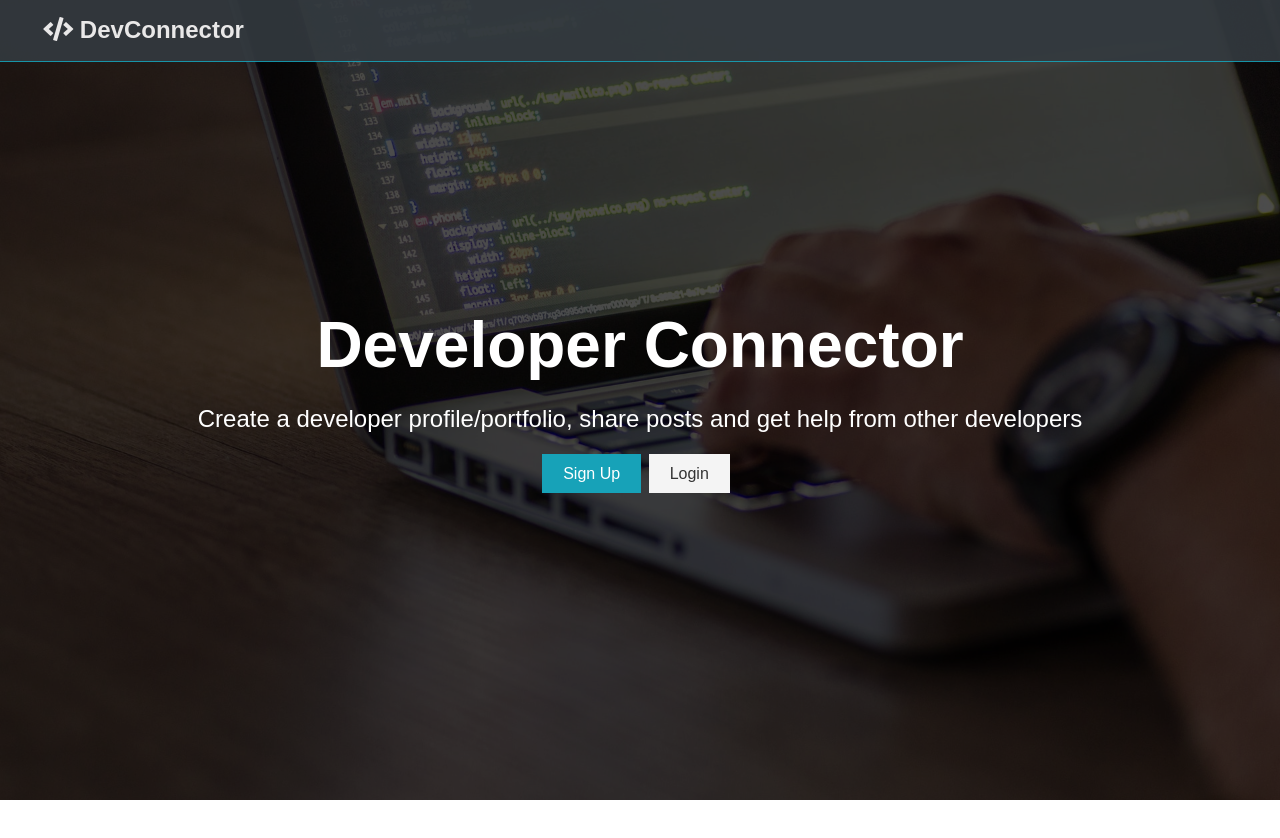
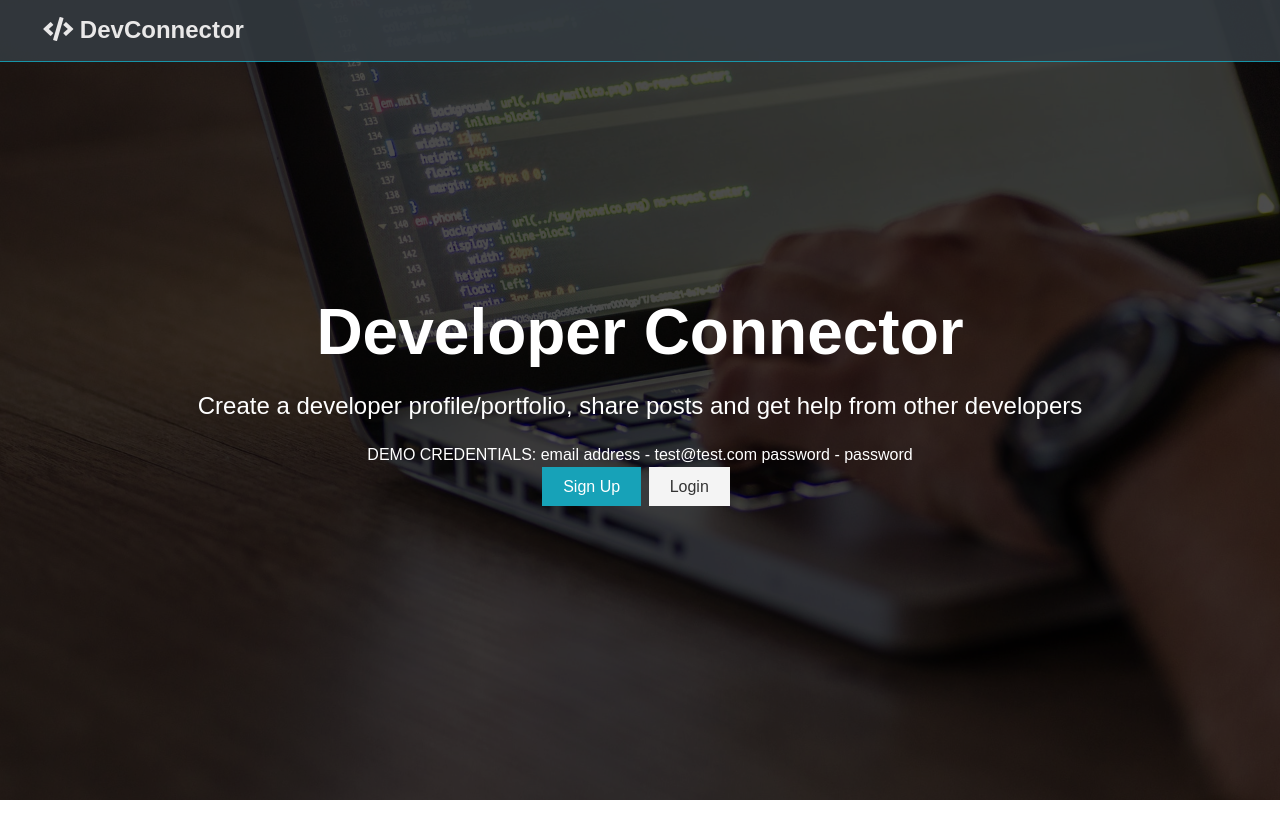
Before and after one commit to carrerasraul/DevConnect-Client, a React (Create React App) app: page / in a window 1280 px wide. Shown: the top 838 px of the page. Built offline with nearby package versions, Linux system fonts and the light colour scheme; the HTML template or start-up script is replaced by a standard one.

Commit message:
credentials

```diff
--- a/src/components/layout/Landing.js
+++ b/src/components/layout/Landing.js
@@ -16,6 +16,9 @@ const Landing = ({ isAuthenticated }) => {
           <p className='lead'>
             Create a developer profile/portfolio, share posts and get help from
             other developers
+          </p>
+          <p>
+            DEMO CREDENTIALS: email address - test@test.com password - password
           </p>
           <div className='buttons'>
             <Link to='/register' className='btn btn-primary'>
```
